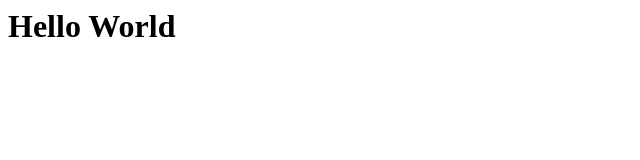
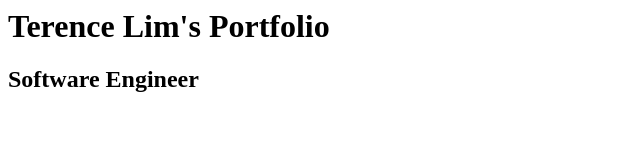
Before and after one commit to terencelimsayjian/portfolio, a plain HTML site: page index.html in a window 1280 px wide. Shown: the whole page, without its empty margins (0-640 px from the left). Drawn offline with Linux system fonts and the light colour scheme.

Commit message:
Add header and job title to page

```diff
--- a/index.html
+++ b/index.html
@@ -1 +1,3 @@
-<h1>Hello World</h1>
+<h1>Terence Lim's Portfolio</h1>
+
+<h2>Software Engineer</h2>
```
